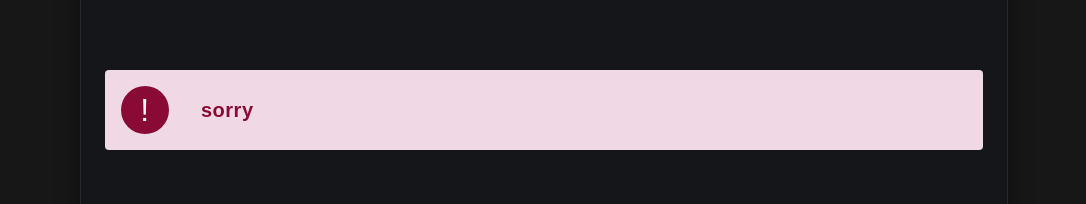
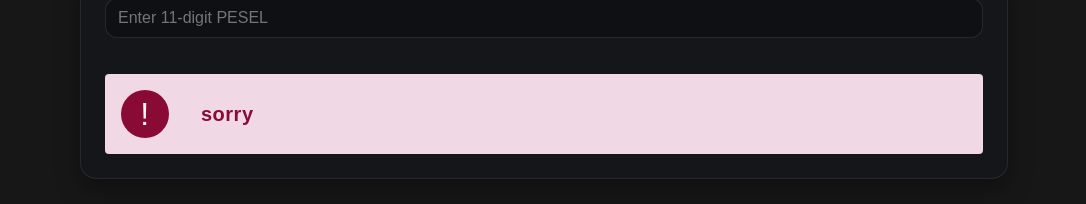
Before and after one commit to OllaWilk/Contelizer, a React (Vite) app: page /task-two in a window 1280 px wide. Shown: the part 720-924 px from the top of the page, without its empty margins (96-1182 px from the left). Built offline with nearby package versions, Linux system fonts and the light colour scheme.

Commit message:
fix: keep two-column layout stable — compact error block under input and allow grid columns to shrink

```diff
--- a/src/components/UI/Card/Card.module.scss
+++ b/src/components/UI/Card/Card.module.scss
@@ -1,5 +1,5 @@
-@use '../../../styles/variables' as *;
-@use '../../../styles/mixins' as *;
+@use "../../../styles/variables" as *;
+@use "../../../styles/mixins" as *;
 
 .card {
   background: var(--card);
@@ -21,4 +21,6 @@
 .left,
 .right {
   min-height: 420px;
+  display: block;
+  min-width: 0;
 }
--- a/src/components/UI/ErrorBlick/ErrorBlock.module.scss
+++ b/src/components/UI/ErrorBlick/ErrorBlock.module.scss
@@ -1,10 +1,10 @@
-@use '../../../styles/variables' as *;
-@use '../../../styles/mixins' as *;
+@use "../../../styles/variables" as *;
+@use "../../../styles/mixins" as *;
 
 .errorBlock {
-  @include container;
+  width: 100%;
   background-color: var(--error-bg);
-  margin: 5rem auto;
+  margin: 12px 0 0;
   padding: 1rem;
   border-radius: 4px;
   color: var(--error);
@@ -12,6 +12,11 @@
   gap: 2rem;
   align-items: center;
   text-align: left;
+  white-space: normal;
+  word-break: break-word;
+  overflow-wrap: anywhere;
+  max-height: 220px;
+  overflow-y: auto;
 
   .icon {
     font-size: 2rem;
--- a/src/views/TaskOne/TaskOne.module.scss
+++ b/src/views/TaskOne/TaskOne.module.scss
@@ -1,5 +1,5 @@
-@use '../../styles/variables' as *;
-@use '../../styles/mixins' as *;
+@use "../../styles/variables" as *;
+@use "../../styles/mixins" as *;
 
 .taskOne {
   padding-inline: clamp(16px, 4vw, 48px);
@@ -8,7 +8,7 @@
 
   .grid {
     display: grid;
-    grid-template-columns: 1fr 1fr;
+    grid-template-columns: minmax(0, 1fr) minmax(0, 1fr);
     gap: clamp(16px, 2.2vw, 32px);
     align-items: start;
     margin-top: clamp(20px, 3vw, 36px);
@@ -19,9 +19,8 @@
 
     .leftColumn {
       display: grid;
-      grid-template-rows: 1fr 1fr;
+      grid-template-rows: auto auto;
       gap: clamp(12px, 1.8vw, 24px);
-      height: 100%;
     }
   }
 }
@@ -29,6 +28,7 @@
 .formActions {
   @include flex(row, center, center);
   gap: 1rem;
+  margin-top: 1.5rem
 }
 
 .preview {
```
